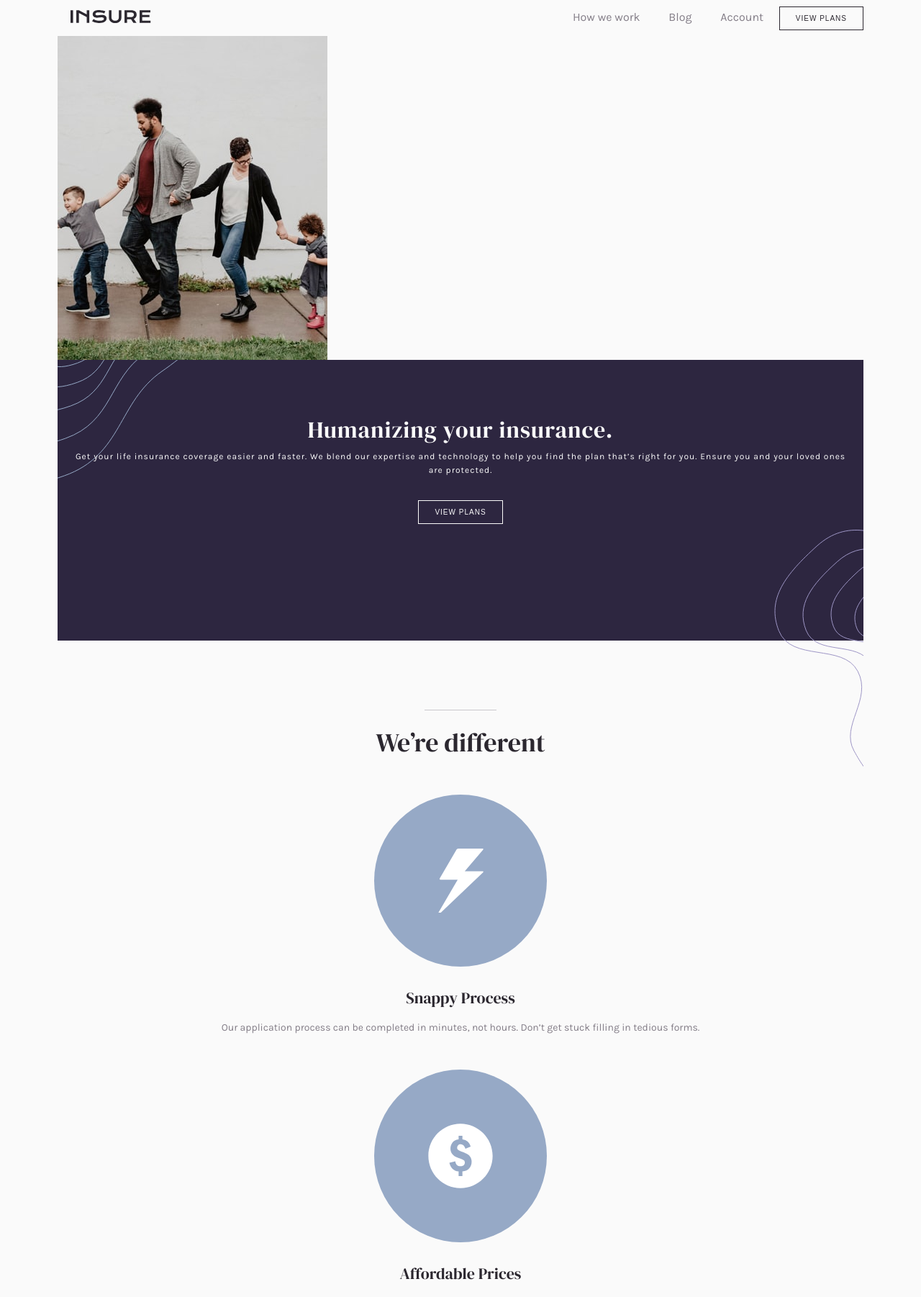
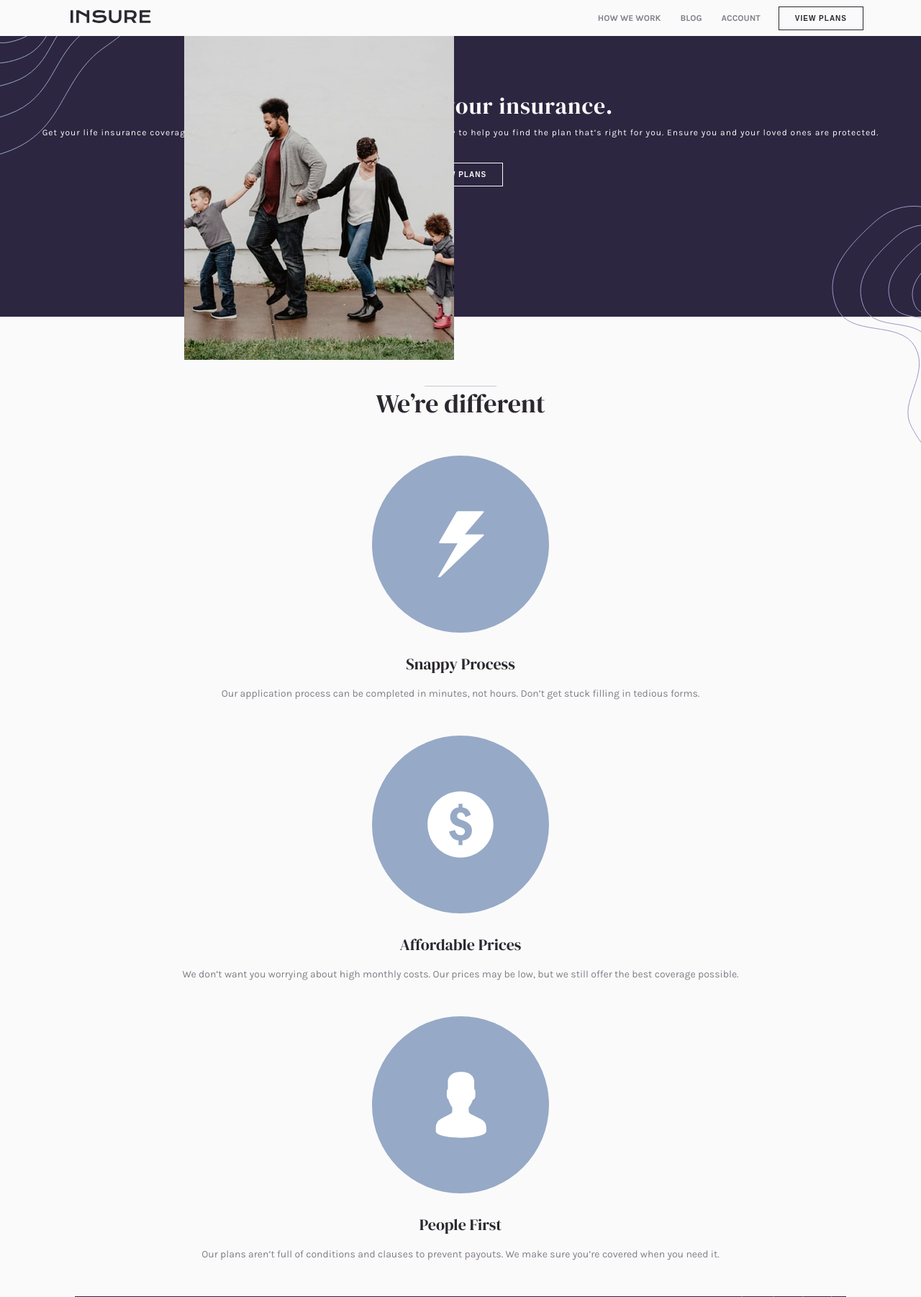
Before and after one commit to Z11mm/insure-landing-page, a PHP site: page / in a window 1280 px wide; the page is wider, and only the part inside the window is pictured. Shown: the top 1802 px of that part at 72% size. Run offline with PHP 8.4, Linux system fonts and the light colour scheme.

Commit message:
adding desktop styles

```diff
--- a/scss/_button.scss
+++ b/scss/_button.scss
@@ -6,6 +6,7 @@
   color: $very-light-grey;
   border: 1px solid $very-light-grey;
   letter-spacing: 1px;
+  font-weight: 700;
 }
 
 .button {
--- a/scss/_desktop.scss
+++ b/scss/_desktop.scss
@@ -1,5 +1,7 @@
 @media screen and (min-width: 600px) {
-  .main-container {
+  .main-container > header,
+  footer,
+  section:not(.hero) {
     padding: 0 5rem;
   }
 
@@ -7,14 +9,19 @@
     #options {
       display: block;
       margin-left: auto;
+      text-transform: uppercase;
+      font-size: 12px;
+      font-weight: 700;
 
       a {
         color: $dark-greyish-violet;
+        padding: 0 1em;
       }
 
       .button {
-          border-color: $very-dark-violet;
-          color: $very-dark-violet;
+        border-color: $very-dark-violet;
+        color: $very-dark-violet;
+        margin-left: 1em;
       }
     }
 
@@ -22,4 +29,18 @@
       display: none;
     }
   }
+
+  .hero {
+    position: relative;
+
+    .hero-image {
+      position: absolute;
+      left: 20%;
+    }
+
+    // .hero-text {
+    //   background: url('../images/bg-pattern-intro-right-desktop.svg');
+    //   height: 500px;
+    // }
+  }
 }
--- a/scss/styles.scss
+++ b/scss/styles.scss
@@ -36,12 +36,11 @@ body {
   }
 
   .hero-text {
-    background: url('../images/bg-pattern-intro-left-mobile.svg') no-repeat;
+    background: url('../images/bg-pattern-intro-left-mobile.svg') no-repeat $dark-violet;
     height: 390px;
     text-align: center;
     padding: 5rem 1rem 1rem;
     text-align: center;
-    background-color: $dark-violet;
     color: $very-light-grey;
 
     h1 {
```
Also changed, not shown: css/styles.min.css, 1 other file.
